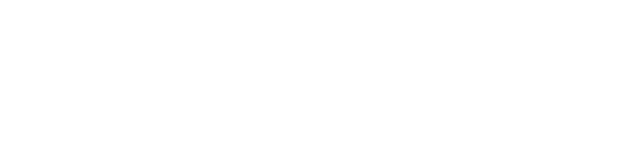
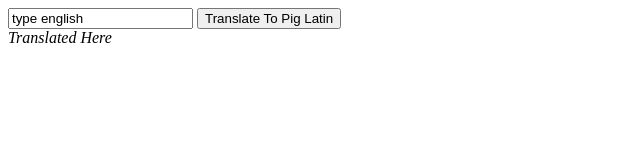
Before and after one commit to herrolisa/pig-latin-translator, a website: page index.html in a window 1280 px wide. Shown: the whole page, without its empty margins (0-640 px from the left). Drawn offline with Linux system fonts and the light colour scheme.

Commit message:
create input/button to translate english to pig latin

```diff
--- a/index.html
+++ b/index.html
@@ -5,6 +5,8 @@
   <title>Talk Pig To Me | A Pig Latin Translator</title>
 </head>
 <body>
-
+  <input type="text" id="translation-input" value="type english" />
+  <button id="translation-btn">Translate To Pig Latin</button>
+  <div id="translated"><i>Translated Here</i></div>
 </body>
 </html>
```
